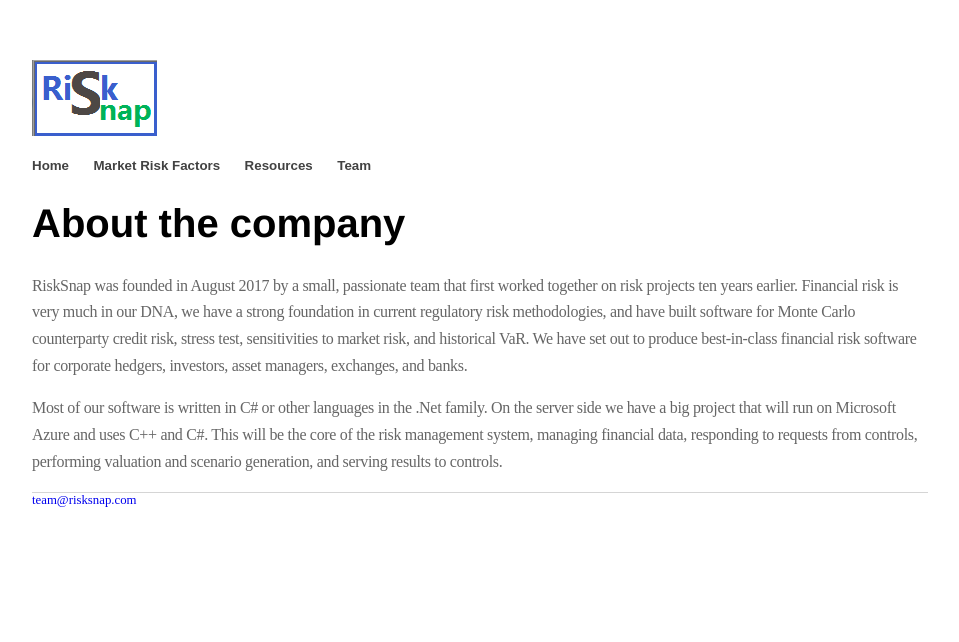
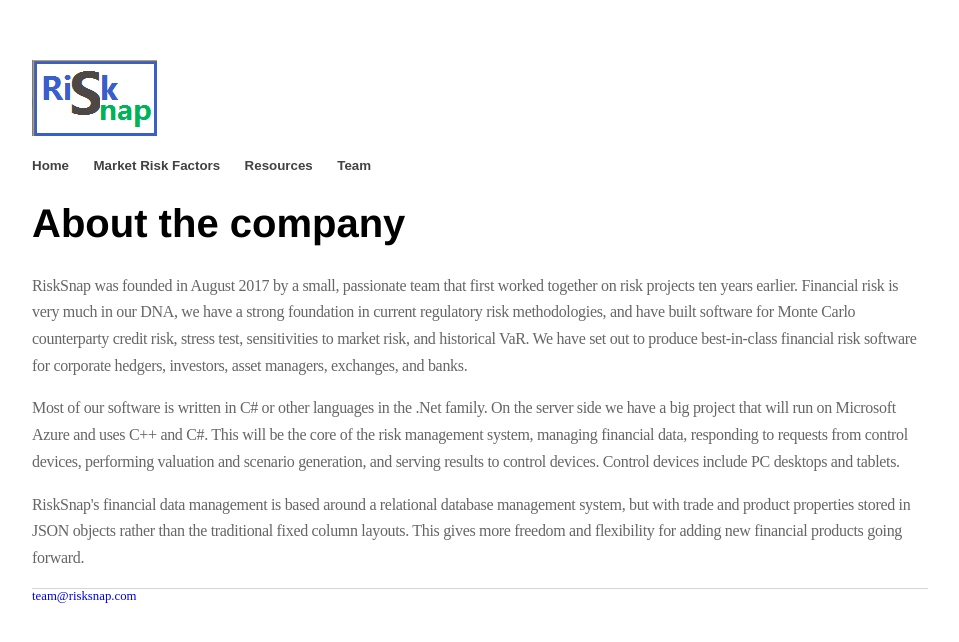
Before and after one commit to risksnap/RiskSnap, a Jekyll site: the page built from index.html, in a window 1280 px wide. Shown: the top 642 px of the page, without its empty margins (160-1119 px from the left). Built offline with Jekyll 4.4.1, drawn with Linux system fonts in a browser that asks for light colours.

Commit message:
Home page

```diff
--- a/index.html
+++ b/index.html
@@ -14,8 +14,13 @@ Most of our software is written in C# or other languages in the .Net
 family.  On the server side we have a big project that will run on
 Microsoft Azure and uses C++ and C#.  This will be the core of the risk
 management system, managing financial data, responding to
-requests from controls, performing valuation and scenario generation, and serving
-results to controls.
+requests from control devices, performing valuation and scenario generation, and serving
+results to control devices. Control devices include PC desktops and tablets.
+    </p>
+    <p>
+RiskSnap's financial data management is based around a relational database management system, but with trade and
+product properties stored in JSON objects rather than the traditional fixed column layouts. This gives
+more freedom and flexibility for adding new financial products going forward.
     </p>
 
 </div><!-- /.blurb -->
```
